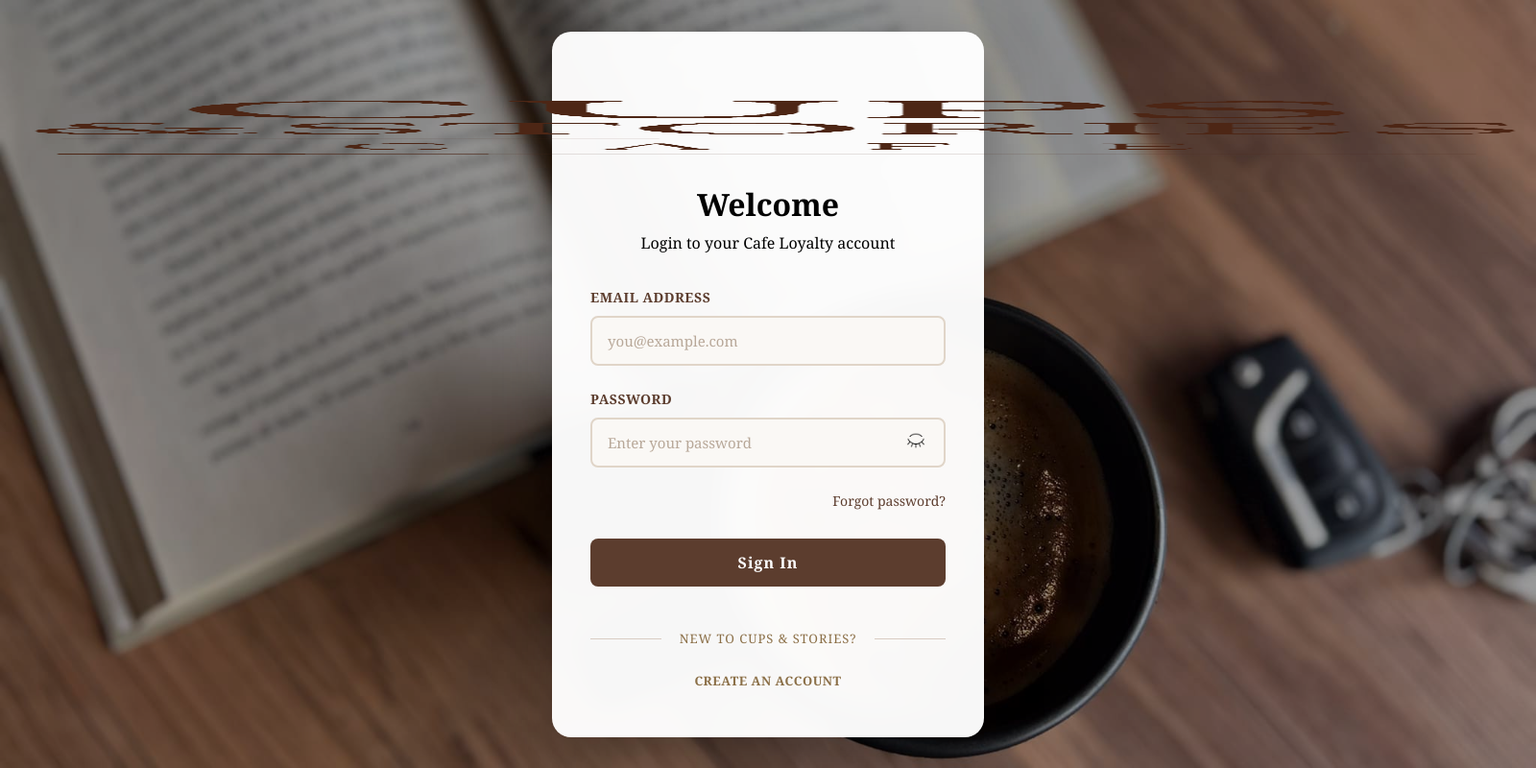
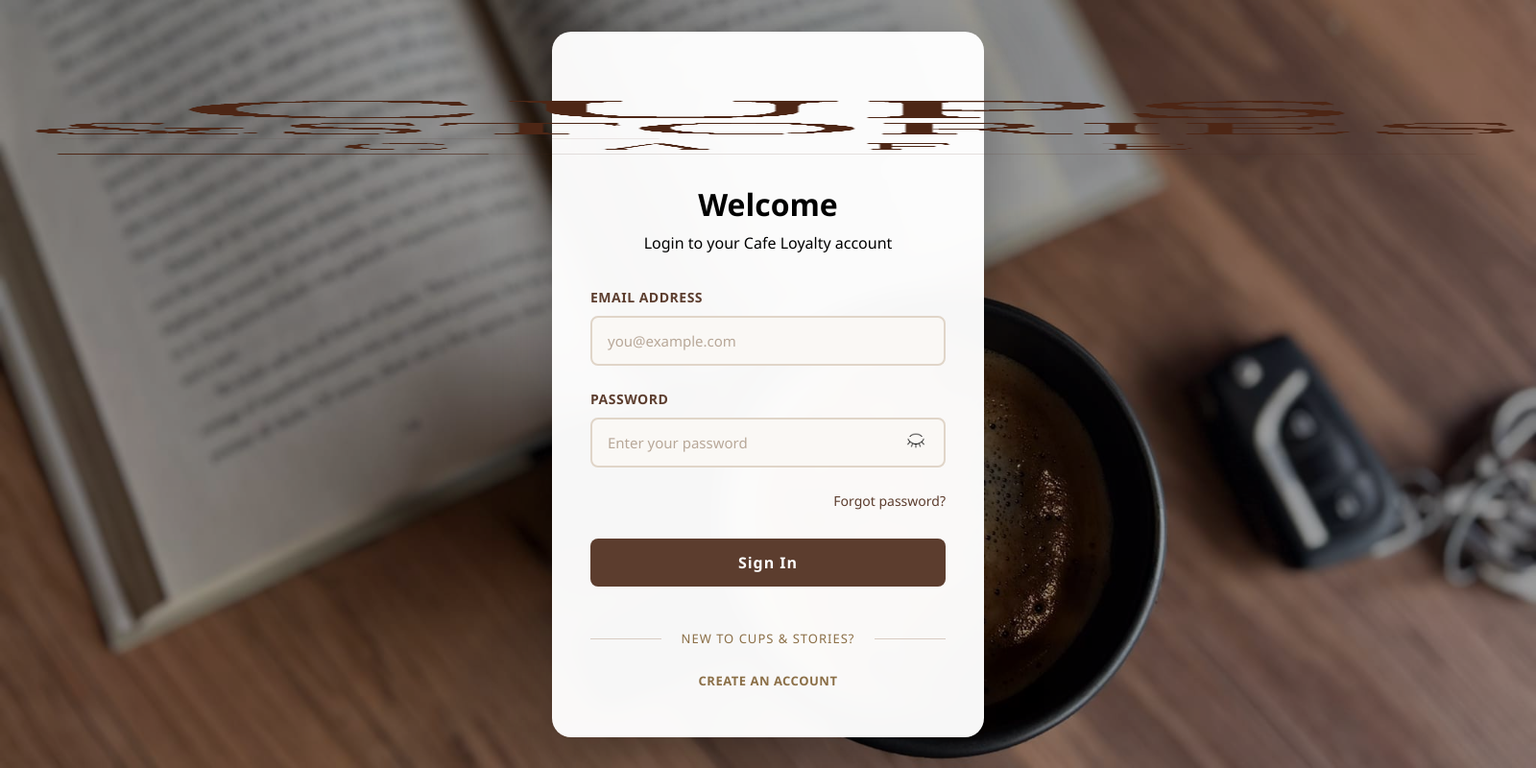
Before and after one commit to Jorgen29/Cafe_Loyalty_Reward_System, a PHP site: page / in a window 1600 px wide; the page is wider, and only the part inside the window is pictured. Shown: that part at 96% size. Run offline with PHP 8.4, Linux system fonts and the light colour scheme.

Commit message:
update font style

```diff
--- a/public/css/styles.css
+++ b/public/css/styles.css
@@ -5,7 +5,7 @@
 }
 
 body {
-  font-family: "Georgia", "Times New Roman", serif;
+  font-family: "Segoe UI", "Roboto", "Helvetica", "Arial", sans-serif;
   background-size: cover;
   background-position: center;
   background-attachment: fixed;
@@ -92,7 +92,7 @@ body::before {
   border: 2px solid #e0d5c8;
   border-radius: 8px;
   font-size: 15px;
-  font-family: "Georgia", serif;
+  font-family: "Segoe UI", "Roboto", "Helvetica", "Arial", sans-serif;
   transition: all 0.3s ease;
   background-color: #faf8f5;
 }
@@ -187,7 +187,7 @@ body::before {
   font-weight: 600;
   cursor: pointer;
   transition: all 0.3s ease;
-  font-family: "Georgia", serif;
+  font-family: "Segoe UI", "Roboto", "Helvetica", "Arial", sans-serif;
   letter-spacing: 1px;
   margin-bottom: 20px;
 }
```
Also changed, not shown: public/assets/css/admin-styles.css, public/assets/css/styles.css, public/assets/css/user-styles.css.
